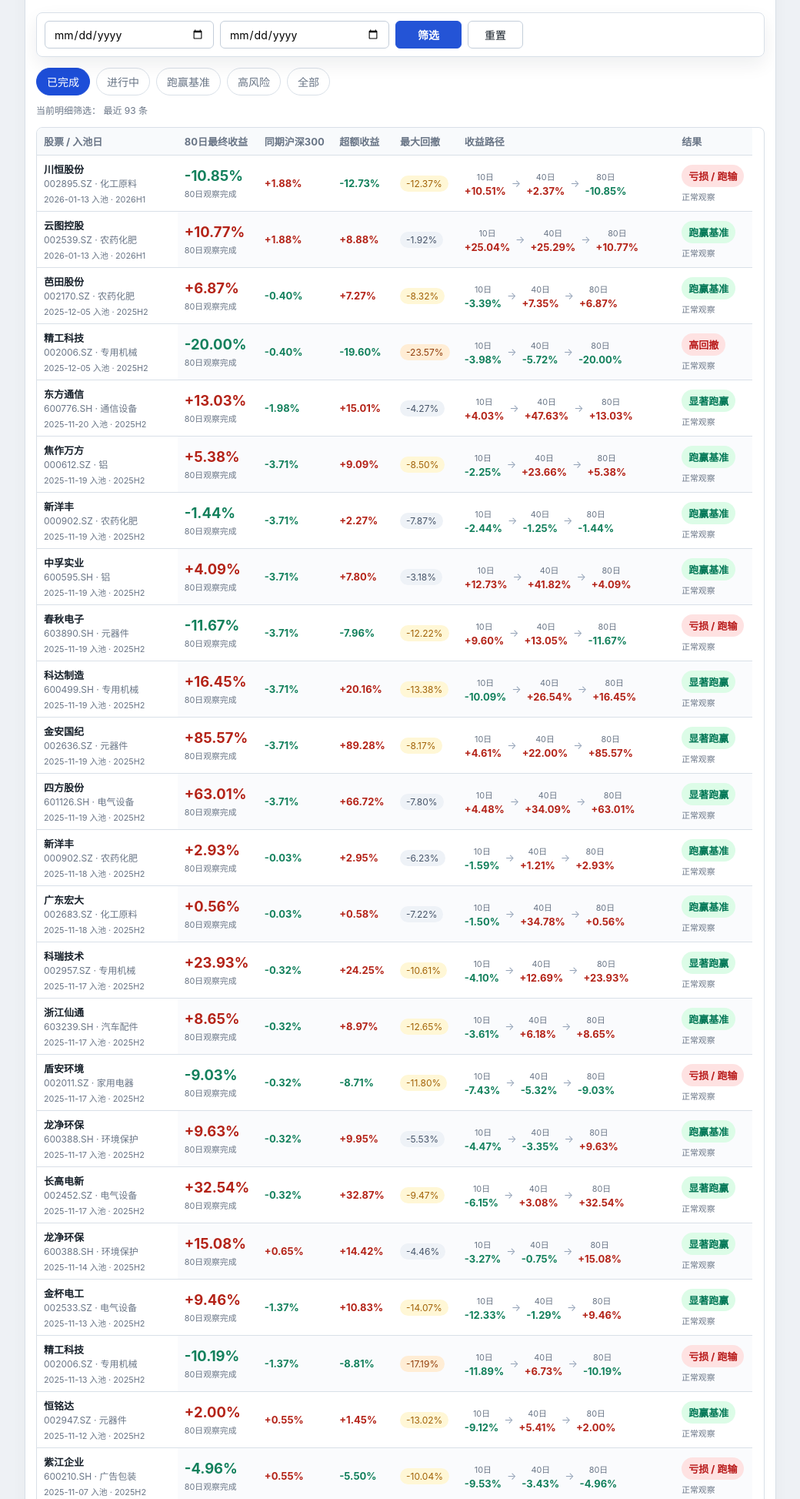
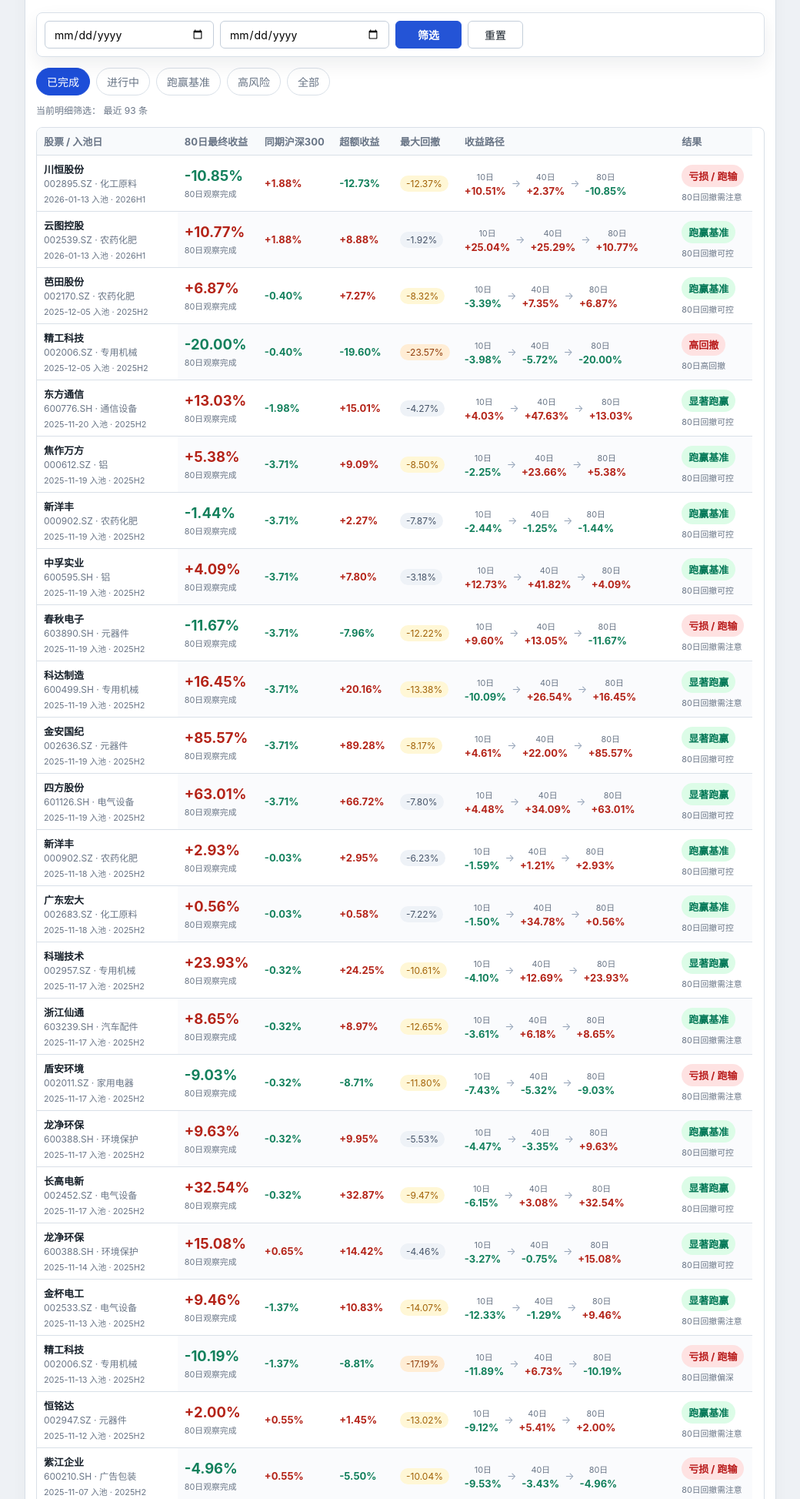
Before and after one commit to xinyipie/Lemon-Quantitative-Stock-Selection, a FastAPI app: page /longterm in a window 1280 px wide. Shown: the part 2346-4293 px from the top of the page at 77% size, without its empty margins (228-1268 px from the left). Run offline with FastAPI, Linux system fonts and the light colour scheme; data comes from the database, SQL or seed files in the repository.

Commit message:
refine longterm result risk labels

```diff
--- a/web_app/app.py
+++ b/web_app/app.py
@@ -624,9 +624,20 @@
         if ret_80d is None:
             item["result_label"] = "观察中"
             item["result_tone"] = "muted"
+            item["result_risk_label"] = item.get("watch_risk_label") or "继续观察"
             current.append(item)
             continue
         mae = item.get("mae_80d")
+        if mae is None:
+            item["result_risk_label"] = "回撤待统计"
+        elif float(mae) <= -20:
+            item["result_risk_label"] = "80日高回撤"
+        elif float(mae) <= -15:
+            item["result_risk_label"] = "80日回撤偏深"
+        elif float(mae) <= -10:
+            item["result_risk_label"] = "80日回撤需注意"
+        else:
+            item["result_risk_label"] = "80日回撤可控"
         if mae is not None and float(mae) <= -20:
             item["result_label"] = "高回撤"
             item["result_tone"] = "bad"
--- a/web_app/templates/longterm_pool.html
+++ b/web_app/templates/longterm_pool.html
@@ -280,7 +280,7 @@
       <td class="{{ item.excess_80d_tone }}"><strong>{{ item.excess_80d_text }}</strong></td>
       <td><span class="tag {{ item.mae_pain_tone }}">{{ item.mae_80d_text }}</span></td>
       <td><div class="return-path">{% for point in item.return_path %}<span><small>{{ point.label }}</small><b class="{{ point.tone }}">{{ point.text }}</b></span>{% if not loop.last %}<i>→</i>{% endif %}{% endfor %}</div></td>
-      <td><span class="result-verdict {{ item.result_tone }}">{{ item.result_label }}</span><small class="result-risk-note">{{ item.watch_risk_label }}</small></td>
+      <td><span class="result-verdict {{ item.result_tone }}">{{ item.result_label }}</span><small class="result-risk-note">{{ item.result_risk_label }}</small></td>
     </tr>
     {% else %}
     <tr><td colspan="7">当前筛选下暂无样本。</td></tr>
```
Also changed, not shown: tests/test_longterm_result_workspace.py (+1 -0 lines).
